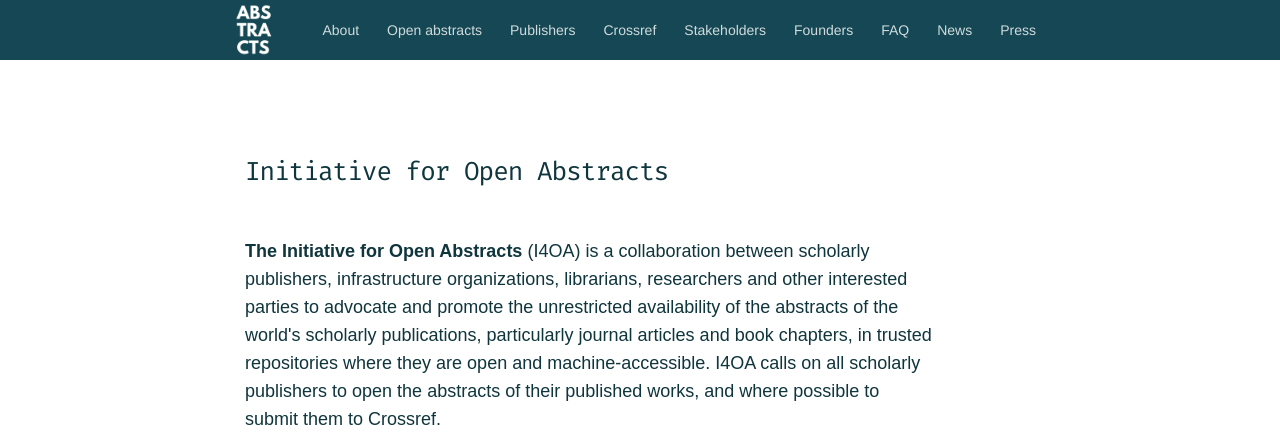
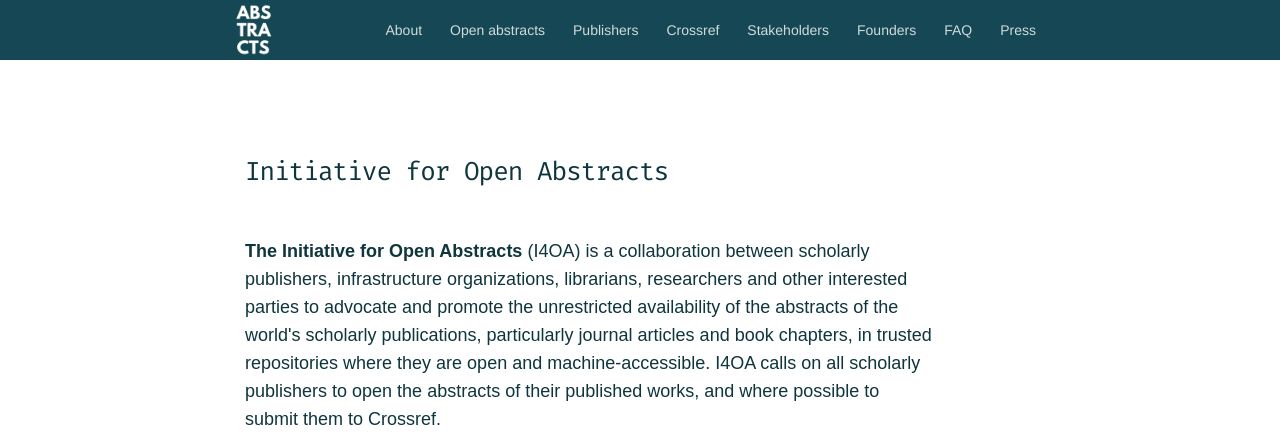
Before and after one commit to i4oa/i4oa.github.io, a plain HTML site: page index.html in a window 1280 px wide. Shown: the top 441 px of the page. Drawn offline with Linux system fonts and the light colour scheme; a web font is replaced by a local one.

Commit message:
Update index.html

```diff
--- a/index.html
+++ b/index.html
@@ -68,9 +68,6 @@
                         </li>
                         <li>
                             <a  class="navlink" href="faqs.html">FAQ</a>
-                        </li>
-                        <li>
-                            <a class="navlink" href="news.html">News</a>
                         </li>
                         <li>
                             <a class="navlink" href="press.html">Press</a>
```
